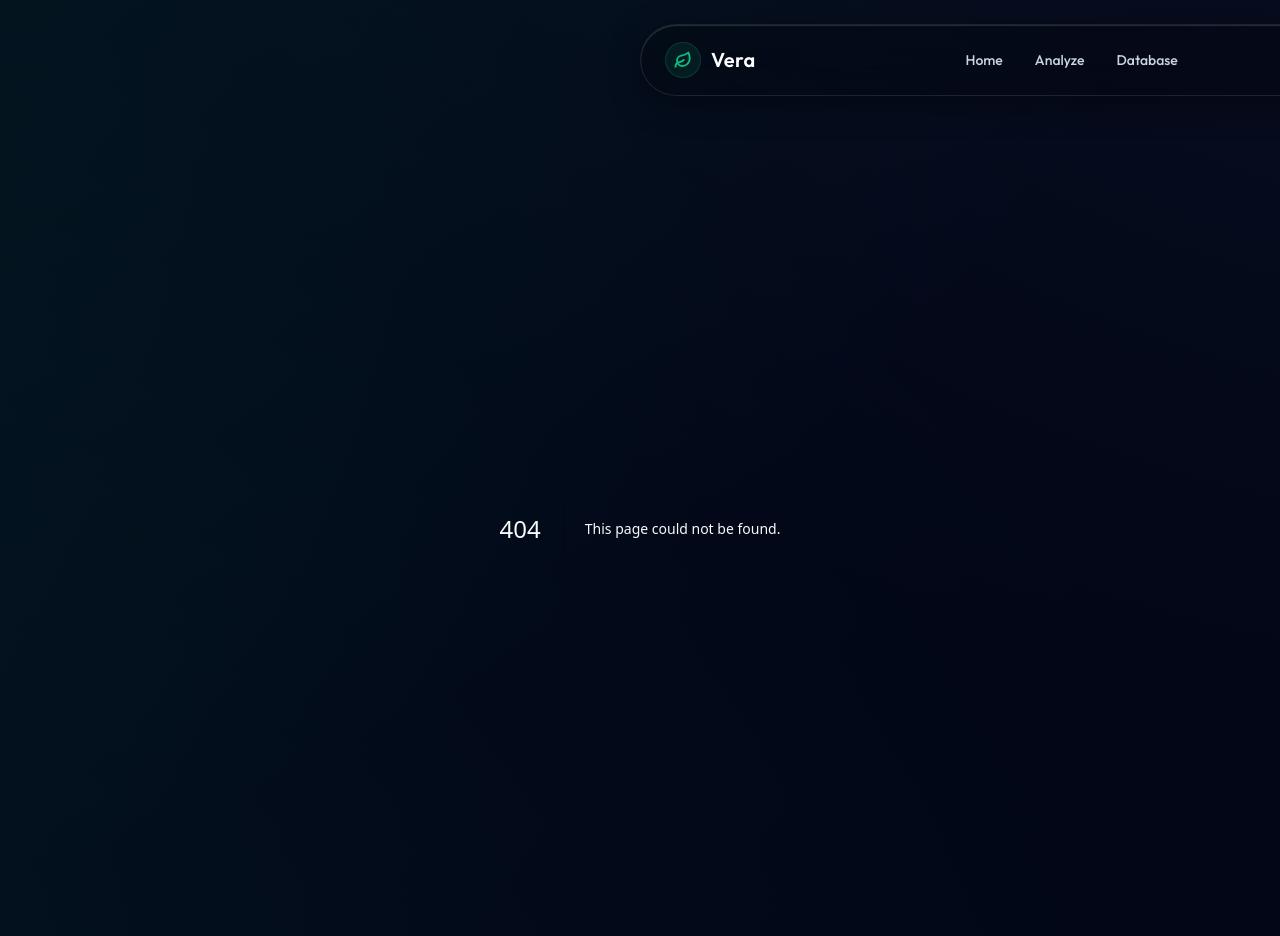
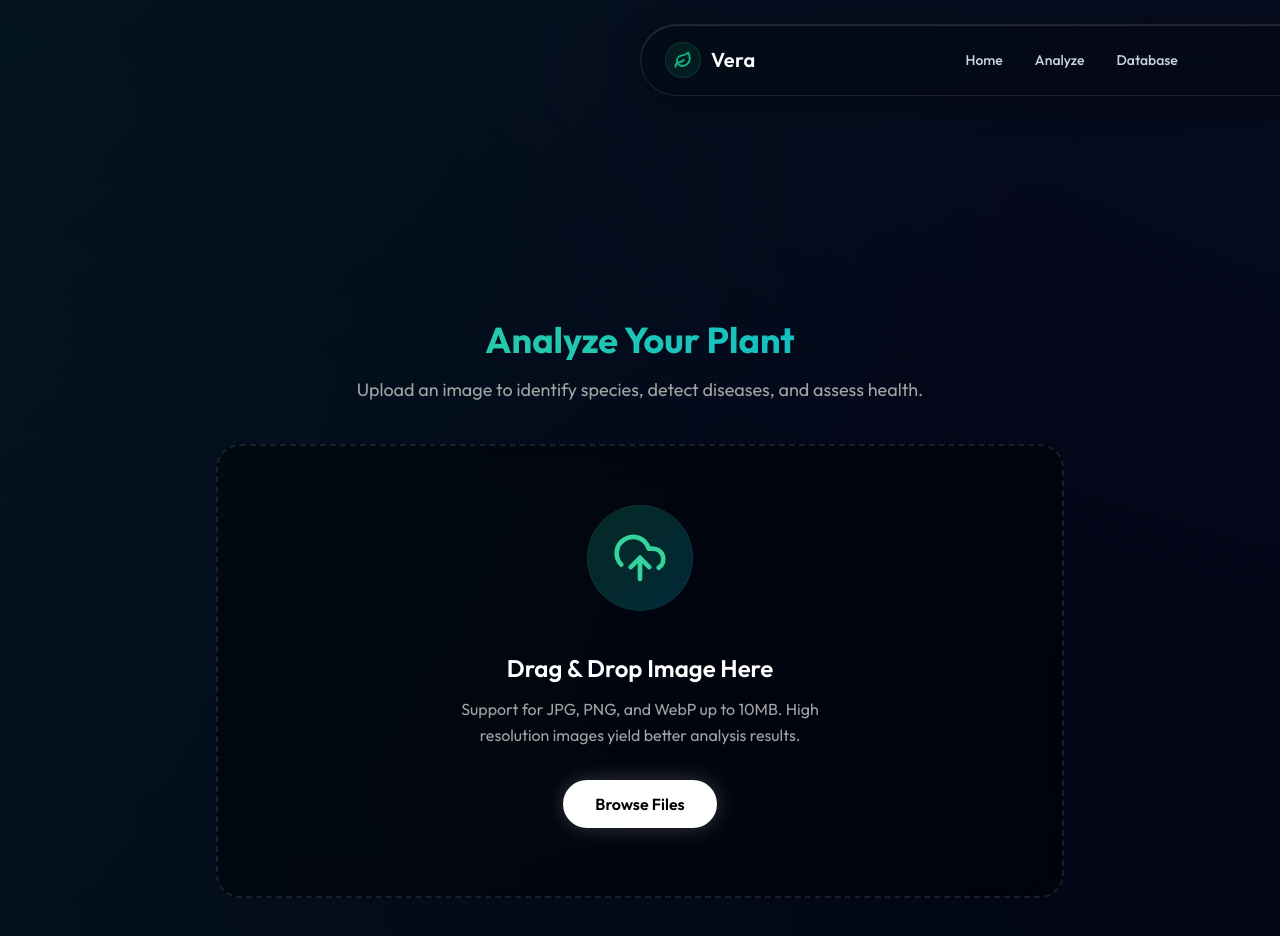
Before and after one commit to Charles-CS/Vera, a Next.js app: page /analyze in a window 1280 px wide. Before the commit this address had no page. Shown: the top 936 px of the page. Built offline with nearby package versions, Linux system fonts and the light colour scheme.

Commit message:
feat: implement plant image upload dashboard and analysis workflow page

```diff
--- /dev/null
+++ b/src/app/analyze/page.tsx
@@ -0,0 +1,109 @@
+"use client";
+
+import React, { useState } from "react";
+import DashboardView from "@/components/DashboardView";
+import ScanningState from "@/components/ScanningState";
+import ResultsOverview from "@/components/ResultsOverview";
+import ResultsDetails from "@/components/ResultsDetails";
+import { motion, AnimatePresence } from "framer-motion";
+
+type AppState = "IDLE" | "SCANNING" | "RESULTS";
+
+export default function AnalyzePage() {
+  const [appState, setAppState] = useState<AppState>("IDLE");
+  const [imageFile, setImageFile] = useState<File | null>(null);
+  const [imageUrl, setImageUrl] = useState<string | null>(null);
+
+  // We'll toggle between 'invasive' and 'crop' mock results for demonstration
+  const [mockResultType, setMockResultType] = useState<"invasive" | "crop">("invasive");
+
+  const handleAnalyze = (file: File, url: string) => {
+    setImageFile(file);
+    setImageUrl(url);
+    setAppState("SCANNING");
+
+    // Randomize the result type for demonstration purposes
+    setMockResultType(Math.random() > 0.5 ? "invasive" : "crop");
+
+    // Mock a 3-second scanning process
+    setTimeout(() => {
+      setAppState("RESULTS");
+    }, 3000);
+  };
+
+  const handleReset = () => {
+    setAppState("IDLE");
+    setImageFile(null);
+    setImageUrl(null);
+  };
+
+  return (
+    <div className="min-h-screen pt-24 pb-12 flex flex-col relative overflow-hidden">
+      <AnimatePresence mode="wait">
+        {/* IDLE STATE */}
+        {appState === "IDLE" && (
+          <motion.div
+            key="idle"
+            initial={{ opacity: 0, y: 20 }}
+            animate={{ opacity: 1, y: 0 }}
+            exit={{ opacity: 0, y: -20 }}
+            transition={{ duration: 0.5 }}
+            className="flex-1 w-full"
+          >
+            <DashboardView onAnalyze={handleAnalyze} />
+          </motion.div>
+        )}
+
+        {/* SCANNING STATE */}
+        {appState === "SCANNING" && imageUrl && (
+          <motion.div
+            key="scanning"
+            initial={{ opacity: 0, scale: 0.95 }}
+            animate={{ opacity: 1, scale: 1 }}
+            exit={{ opacity: 0, scale: 1.05 }}
+            transition={{ duration: 0.5 }}
+            className="flex-1 flex flex-col items-center justify-center w-full px-4"
+          >
+            <ScanningState imageSrc={imageUrl} />
+          </motion.div>
+        )}
+
+        {/* RESULTS STATE */}
+        {appState === "RESULTS" && imageUrl && (
+          <motion.div
+            key="results"
+            initial={{ opacity: 0 }}
+            animate={{ opacity: 1 }}
+            transition={{ duration: 0.8 }}
+            className="flex-1 w-full flex flex-col items-center"
+          >
+            {/* The ResultsOverview component expects an image url */}
+            <ResultsOverview
+              imageUrl={imageUrl}
+              commonName={mockResultType === "invasive" ? "Japanese Knotweed" : "Monstera Deliciosa"}
+              scientificName={mockResultType === "invasive" ? "Reynoutria japonica" : "Monstera deliciosa Liebm."}
+              confidence={Math.floor(Math.random() * 10) + 90 + Math.random()} // random 90-99.9%
+            />
+
+            {/* The ResultsDetails component toggles via the type prop */}
+            <ResultsDetails type={mockResultType} />
+
+            <motion.div
+              initial={{ opacity: 0, y: 20 }}
+              animate={{ opacity: 1, y: 0 }}
+              transition={{ delay: 0.8 }}
+              className="mt-2 mb-12 flex justify-center"
+            >
+               <button
+                 onClick={handleReset}
+                 className="px-8 py-3 rounded-full bg-white/5 text-white border border-white/20 font-semibold hover:bg-white/10 hover:border-white/40 transition-all duration-300 backdrop-blur-md shadow-lg"
+               >
+                 Scan Another Plant
+               </button>
+            </motion.div>
+          </motion.div>
+        )}
+      </AnimatePresence>
+    </div>
+  );
+}
--- a/src/components/DashboardView.tsx
+++ b/src/components/DashboardView.tsx
@@ -4,7 +4,11 @@ import React, { useState, useRef } from "react";
 import { motion, AnimatePresence } from "framer-motion";
 import { UploadCloud, Image as ImageIcon, X } from "lucide-react";
 
-export default function DashboardView() {
+interface DashboardViewProps {
+  onAnalyze?: (file: File, previewUrl: string) => void;
+}
+
+export default function DashboardView({ onAnalyze }: DashboardViewProps) {
   const [isDragging, setIsDragging] = useState(false);
   const [selectedFile, setSelectedFile] = useState<File | null>(null);
   const [previewUrl, setPreviewUrl] = useState<string | null>(null);
@@ -176,7 +180,14 @@ export default function DashboardView() {
                       </p>
                     </div>
                   </div>
-                  <button className="w-full sm:w-auto px-8 py-3 rounded-full bg-gradient-to-r from-emerald-500 to-cyan-500 text-white font-semibold hover:shadow-[0_0_25px_rgba(16,185,129,0.5)] transition-all duration-300 hover:scale-105 whitespace-nowrap">
+                  <button
+                    onClick={() => {
+                      if (onAnalyze && selectedFile && previewUrl) {
+                        onAnalyze(selectedFile, previewUrl);
+                      }
+                    }}
+                    className="w-full sm:w-auto px-8 py-3 rounded-full bg-gradient-to-r from-emerald-500 to-cyan-500 text-white font-semibold hover:shadow-[0_0_25px_rgba(16,185,129,0.5)] transition-all duration-300 hover:scale-105 whitespace-nowrap"
+                  >
                     Analyze Plant
                   </button>
                 </div>
```
